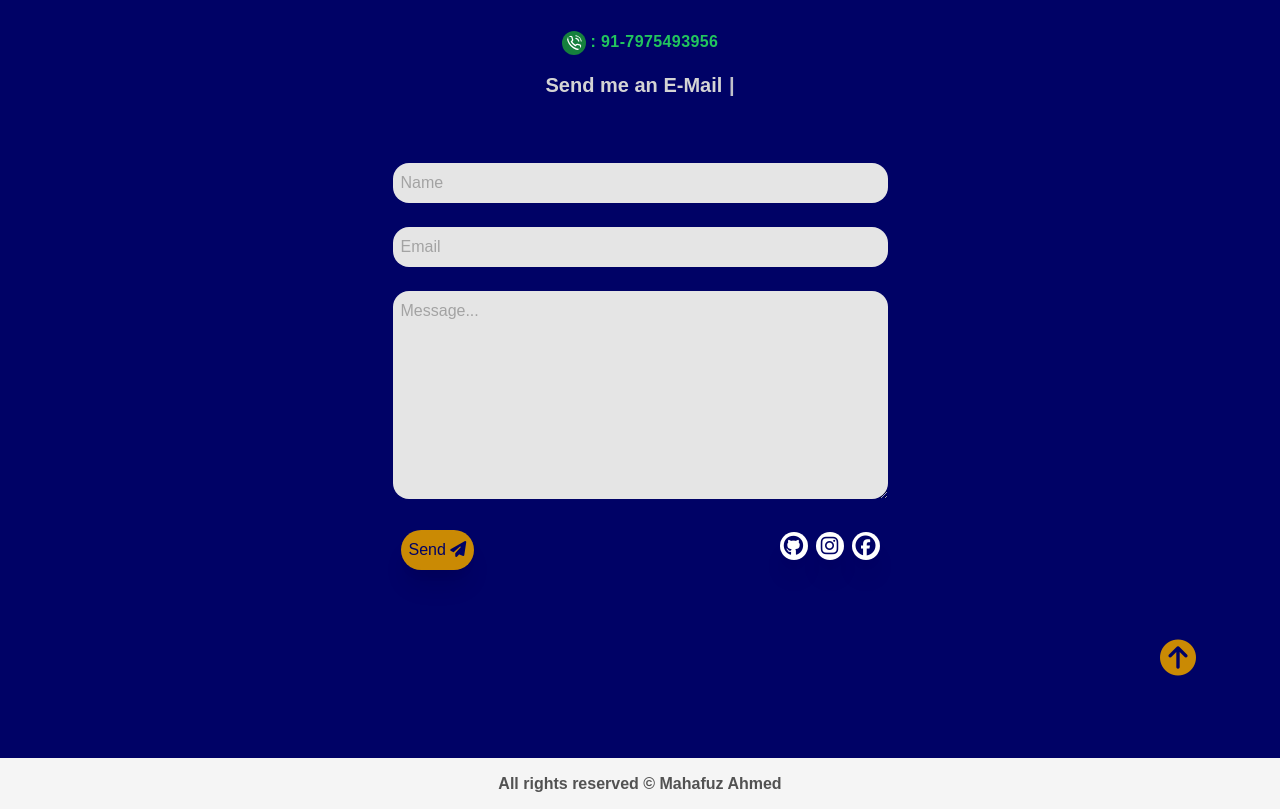
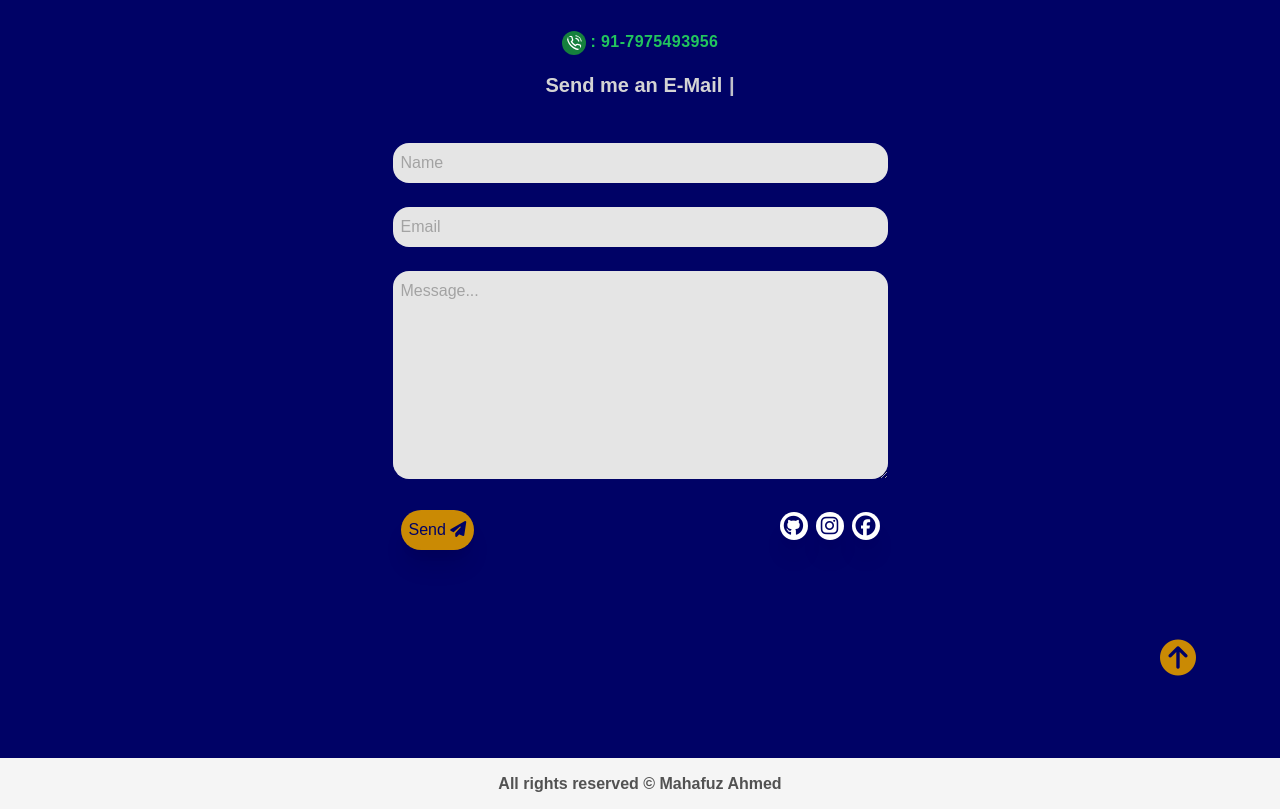
Before and after one commit to mahafuztechie/Portfolio-react, a React (Create React App) app: page / in a window 1280 px wide. Shown: the part 3382-4191 px from the top of the page. Built offline with nearby package versions, Linux system fonts and the light colour scheme.

Commit message:
optimized

```diff
--- a/src/components/Contact.js
+++ b/src/components/Contact.js
@@ -44,7 +44,7 @@
             </div>
 
 
-            <div className="flex items-center justify-center px-5 lg:pt-10 pb-2">
+            <div className="flex items-center justify-center px-5 lg:pt-5 pb-2">
 
                 <form onSubmit={sendEmail} className="space-y-6">
                     <div>
```
